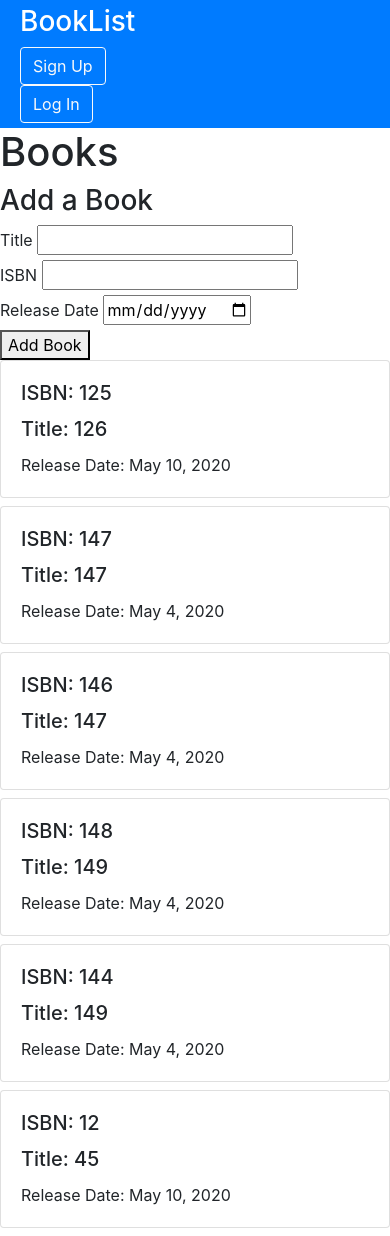
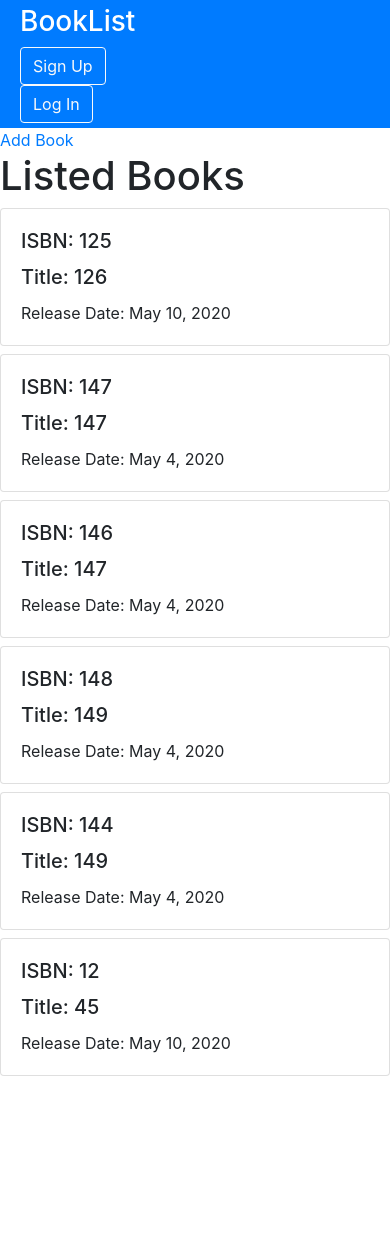
Before and after one commit to MarcSaureu/BookList, a Django app: page /books/ in a window 390 px wide. After the commit the page ends 1076 px from the top, so only its background shows below. Run offline with Django 3.2, Linux system fonts and the light colour scheme; data comes from the database, SQL or seed files in the repository; both versions use the stored data as it was after the commit; some libraries are stand-ins or nearby versions.

Commit message:
Book Added

```diff
--- a/BookList/forms.py
+++ b/BookList/forms.py
@@ -45,3 +45,8 @@ class UserChangeForm(auth_forms.UserChangeForm):
 	class Meta:
 		fields = ('username',  )
 		model = models.User
+
+class BookCreationForm(forms.ModelForm):
+	class Meta:
+		fields = ('ISBN', 'title', 'cover_page', 'synopsis', 'release_date', 'authors')
+		model = models.Book
--- a/BookList/models.py
+++ b/BookList/models.py
@@ -1,5 +1,6 @@
 from django.db import models
 from django.contrib.auth import models as auth_models
+from django.urls import reverse
 
 
 # Create your models here.
@@ -18,6 +19,12 @@ class Book(models.Model):
     release_date = models.DateField()
     authors = models.ManyToManyField(Author)
 
+    def __str__(self):
+        return self.title
+
+    def get_absolute_url(self):
+        return reverse('books')
+
 class List(models.Model):
     books = models.ManyToManyField(Book)
 
--- a/BookList/templates/books.html
+++ b/BookList/templates/books.html
@@ -3,26 +3,8 @@
 {% load static %}
 
 {% block page_content %}
-<h1>Books</h1>
-<div class="row">
-  <div class="col-md-4">
-    <h3>Add a Book</h3>
-    <div class="row-md-4">
-      <label for="book">Title</label>
-      <input type="text" id="book" name="book">
-    </div>
-    <div class="row-md-4">
-      <label for="isbn">ISBN</label>
-      <input type="text" id="isbn" name="isbn">
-    </div>
-    <div class="row-md-4">
-      <label for="release_date">Release Date</label>
-      <input type="date" id="release" name="release">
-
-    </div>
-    <button type="submit" name="button">Add Book</button>
-  </div>
-</div>
+<a href="{% url 'create_book' %}" type="button"> Add Book</a>
+<h1>Listed Books</h1>
 <div class="row">
 {% for book in books %}
     <div class="col-md-4">
--- a/BookList/urls.py
+++ b/BookList/urls.py
@@ -11,5 +11,6 @@ urlpatterns = [
 	path('logout/', views.logout, name = 'logout'),
 	path('books/', views.books, name = 'books'),
 	path('authors/', views.authors, name = 'authors'),
-	path('lists/', views.lists, name = 'lists')
+	path('lists/', views.lists, name = 'lists'),
+	path('books/create_book', views.CreateBook.as_view(), name = 'create_book')
 ]
--- a/BookList/views.py
+++ b/BookList/views.py
@@ -2,7 +2,7 @@ from django.shortcuts import render
 from django.contrib import auth
 from django.views import generic
 from django.urls import reverse_lazy
-from BookList.forms import UserCreationForm
+from BookList.forms import UserCreationForm, BookCreationForm
 from BookList.models import Book, Author, List
 
 
@@ -38,3 +38,8 @@ def authors(request):
 
 	context = { 'authors': authors }
 	return render(request, 'authors.html', context)
+
+class CreateBook(generic.CreateView):
+	model = Book
+	template_name = 'form.html'
+	form_class = BookCreationForm
```
Also changed, not shown: BookList/templates/create_book.html (added, +18 -0 lines), BookList/templates/form.html (added, +13 -0 lines), db.sqlite3.
